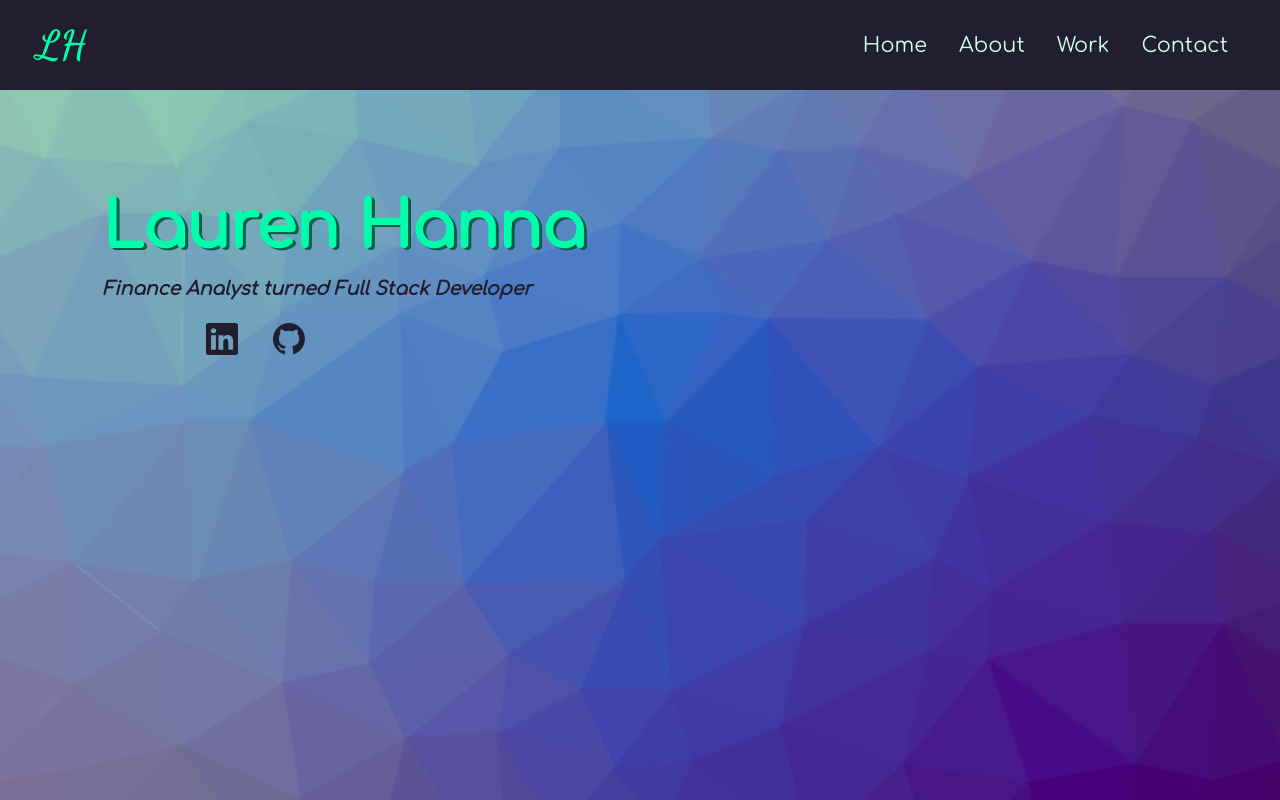
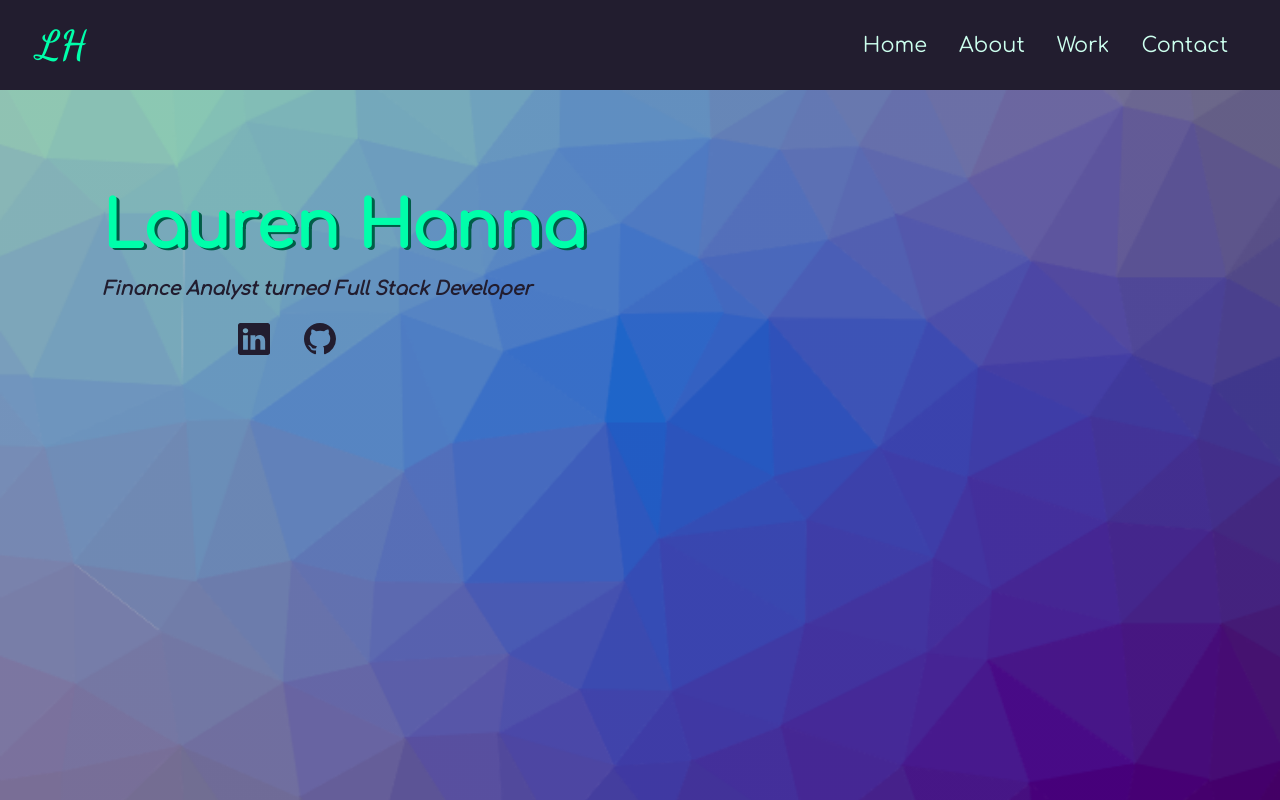
Before and after one commit to lauren-leigh/Laurens-App, a React (Create React App) app: page / in a window 1280 px wide. Shown: the top 800 px of the page. Built offline with nearby package versions, Linux system fonts and the light colour scheme.

Commit message:
rm proxy

```diff
--- a/src/Namesake/Namesake.css
+++ b/src/Namesake/Namesake.css
@@ -32,7 +32,7 @@ h3 {
 .icons {
     display: flex;
     margin-top: 3%;
-    margin-left: 13%;
+    margin-left: 17%;
 }
 
 .icons a {
```
Also changed, not shown: 1 other file (tests, documents, lock files or other folders).
